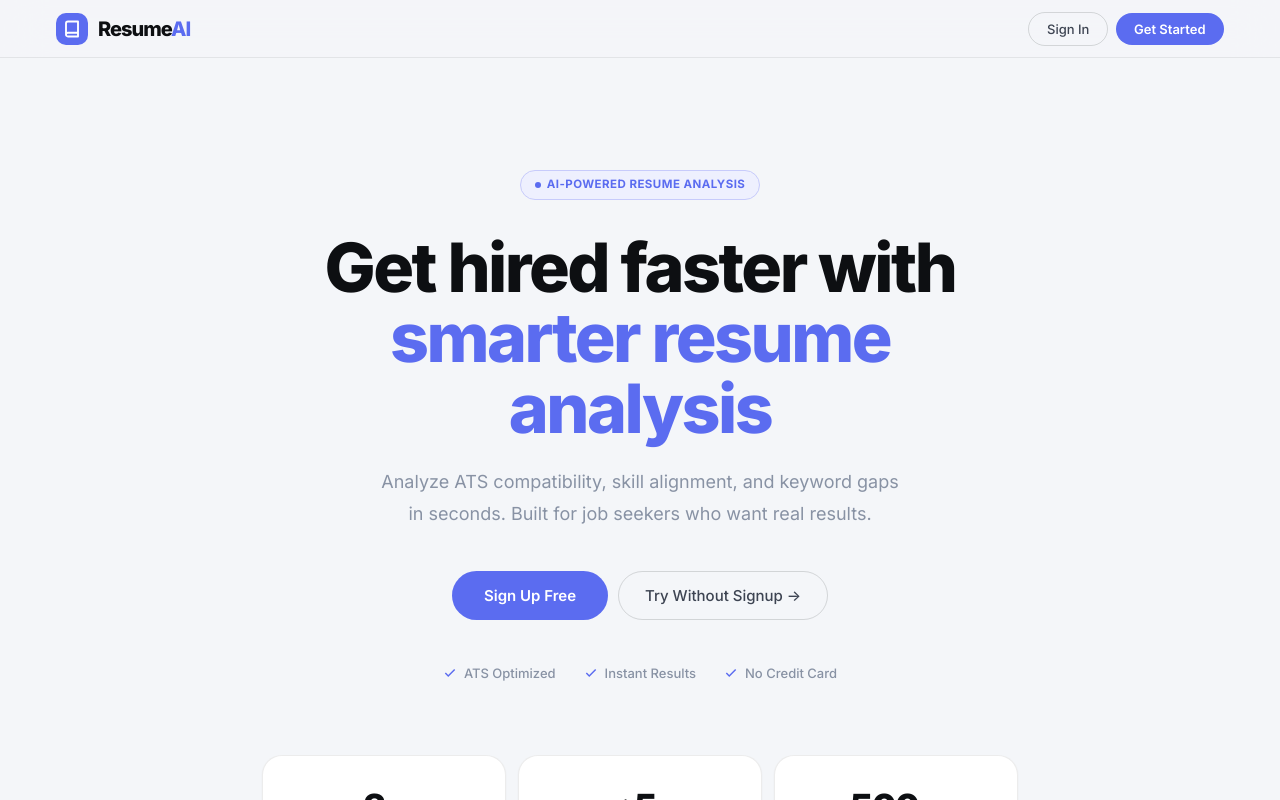
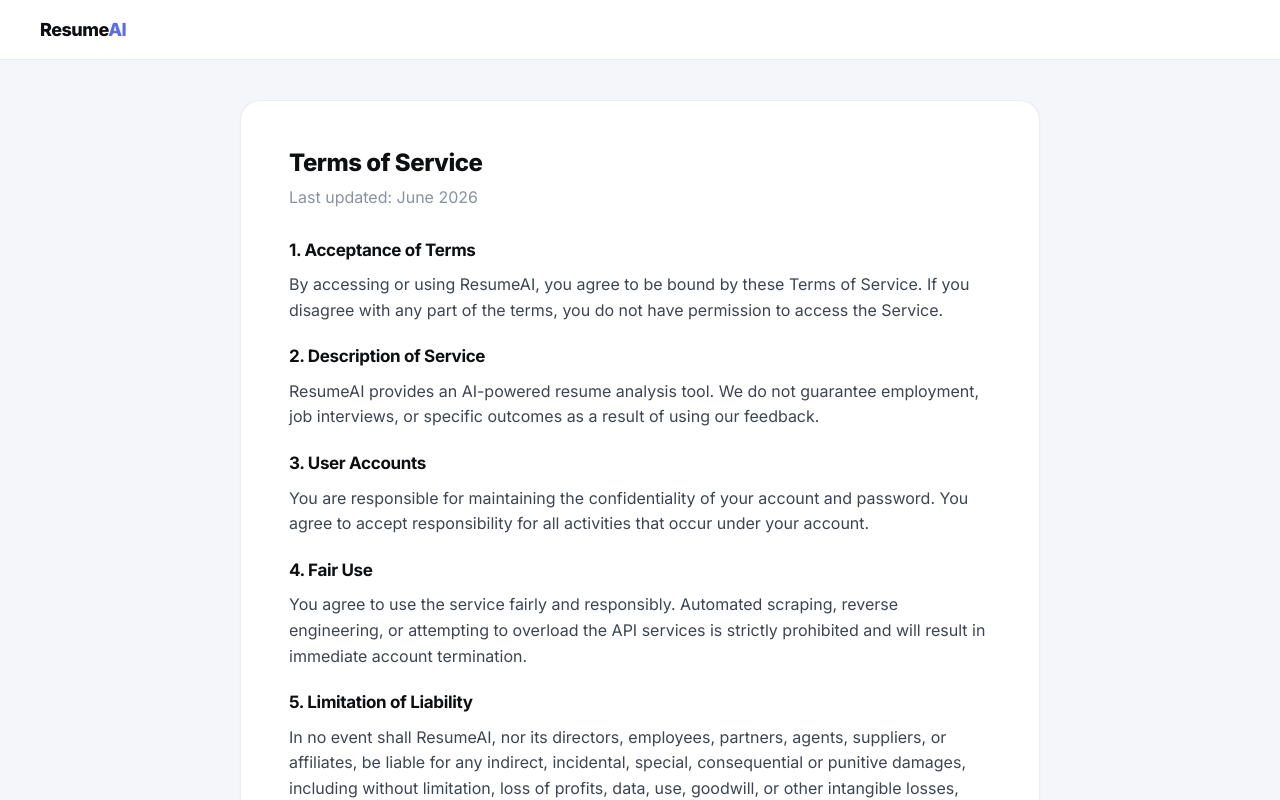
Before and after one commit to gnanesh-reddy-12/Ai-Resume-Analyzer, a React (Vite) app: page /terms in a window 1280 px wide. Before the commit this address led to /landing. Shown: the top 800 px of the page. Built offline with nearby package versions, Linux system fonts and the light colour scheme; no server answers.

Commit message:
feat: add Privacy Policy and Terms of Service pages

```diff
--- a/src/App.jsx
+++ b/src/App.jsx
@@ -14,6 +14,8 @@ import ForgotPassword from "./pages/ForgotPassword"
 import ResetPassword from "./pages/ResetPassword"
 import History from "./pages/History"
 import Profile from "./pages/Profile"
+import Privacy from "./pages/Privacy"
+import Terms from "./pages/Terms"
 
 function ProtectedRoute({ children }) {
   const { token, loading } = useAuth()
@@ -39,6 +41,8 @@ function App() {
             <Route path="/results" element={<ProtectedRoute><Results /></ProtectedRoute>} />
             <Route path="/history" element={<ProtectedRoute><History /></ProtectedRoute>} />
             <Route path="/profile" element={<ProtectedRoute><Profile /></ProtectedRoute>} />
+            <Route path="/privacy" element={<Privacy />} />
+            <Route path="/terms" element={<Terms />} />
             <Route path="*" element={<Navigate to="/landing" />} />
           </Routes>
         </ResumeProvider>
--- /dev/null
+++ b/src/pages/Privacy.jsx
@@ -0,0 +1,53 @@
+import { Link } from "react-router-dom"
+import { motion } from "framer-motion"
+
+export default function Privacy() {
+  return (
+    <div style={{ minHeight: "100vh", background: "var(--bg)", display: "flex", flexDirection: "column" }}>
+      <nav style={{ padding: "0 clamp(20px, 5vw, 40px)", height: 60, display: "flex", alignItems: "center", borderBottom: "1px solid var(--border)", background: "var(--surface)" }}>
+        <Link to="/landing" style={{ fontWeight: 800, fontSize: 18, letterSpacing: "-0.5px", textDecoration: "none", color: "var(--text-1)" }}>
+          Resume<span style={{ color: "var(--accent)" }}>AI</span>
+        </Link>
+      </nav>
+
+      <div style={{ flex: 1, padding: "40px 20px" }}>
+        <motion.div
+          initial={{ opacity: 0, y: 20 }}
+          animate={{ opacity: 1, y: 0 }}
+          className="ek-card"
+          style={{ maxWidth: 800, margin: "0 auto", padding: "clamp(32px, 6vw, 48px)" }}
+        >
+          <h1 style={{ fontSize: "var(--text-2xl)", fontWeight: 800, color: "var(--text-1)", marginBottom: 8 }}>Privacy Policy</h1>
+          <p style={{ color: "var(--text-3)", marginBottom: 32 }}>Last updated: June 2026</p>
+
+          <div style={{ display: "flex", flexDirection: "column", gap: 24, color: "var(--text-2)", lineHeight: 1.6 }}>
+            <section>
+              <h2 style={{ fontSize: "var(--text-lg)", fontWeight: 700, color: "var(--text-1)", marginBottom: 12 }}>1. Information We Collect</h2>
+              <p>When you use ResumeAI, we collect information you provide directly to us, such as your name, email address (via Google Login or standard signup), and the resume contents you upload for analysis. We also store your analysis history to provide you with past results.</p>
+            </section>
+
+            <section>
+              <h2 style={{ fontSize: "var(--text-lg)", fontWeight: 700, color: "var(--text-1)", marginBottom: 12 }}>2. How We Use Your Information</h2>
+              <p>We use the information we collect to provide, maintain, and improve our services. Specifically, your resume data is securely processed by AI models to generate personalized feedback, ATS scoring, and interview tips.</p>
+            </section>
+
+            <section>
+              <h2 style={{ fontSize: "var(--text-lg)", fontWeight: 700, color: "var(--text-1)", marginBottom: 12 }}>3. Data Security</h2>
+              <p>We take the security of your data seriously. Your information is stored securely using industry-standard databases with strict access controls. We do not sell your personal data or resume information to third parties.</p>
+            </section>
+
+            <section>
+              <h2 style={{ fontSize: "var(--text-lg)", fontWeight: 700, color: "var(--text-1)", marginBottom: 12 }}>4. Deleting Your Data</h2>
+              <p>You have full control over your data. You can permanently delete your account and all associated resume data directly from the Account Settings section of your Profile page at any time.</p>
+            </section>
+
+            <section>
+              <h2 style={{ fontSize: "var(--text-lg)", fontWeight: 700, color: "var(--text-1)", marginBottom: 12 }}>5. Contact Us</h2>
+              <p>If you have any questions about this Privacy Policy, please contact us at reddygnanesh1205@gmail.com.</p>
+            </section>
+          </div>
+        </motion.div>
+      </div>
+    </div>
+  )
+}
--- /dev/null
+++ b/src/pages/Terms.jsx
@@ -0,0 +1,53 @@
+import { Link } from "react-router-dom"
+import { motion } from "framer-motion"
+
+export default function Terms() {
+  return (
+    <div style={{ minHeight: "100vh", background: "var(--bg)", display: "flex", flexDirection: "column" }}>
+      <nav style={{ padding: "0 clamp(20px, 5vw, 40px)", height: 60, display: "flex", alignItems: "center", borderBottom: "1px solid var(--border)", background: "var(--surface)" }}>
+        <Link to="/landing" style={{ fontWeight: 800, fontSize: 18, letterSpacing: "-0.5px", textDecoration: "none", color: "var(--text-1)" }}>
+          Resume<span style={{ color: "var(--accent)" }}>AI</span>
+        </Link>
+      </nav>
+
+      <div style={{ flex: 1, padding: "40px 20px" }}>
+        <motion.div
+          initial={{ opacity: 0, y: 20 }}
+          animate={{ opacity: 1, y: 0 }}
+          className="ek-card"
+          style={{ maxWidth: 800, margin: "0 auto", padding: "clamp(32px, 6vw, 48px)" }}
+        >
+          <h1 style={{ fontSize: "var(--text-2xl)", fontWeight: 800, color: "var(--text-1)", marginBottom: 8 }}>Terms of Service</h1>
+          <p style={{ color: "var(--text-3)", marginBottom: 32 }}>Last updated: June 2026</p>
+
+          <div style={{ display: "flex", flexDirection: "column", gap: 24, color: "var(--text-2)", lineHeight: 1.6 }}>
+            <section>
+              <h2 style={{ fontSize: "var(--text-lg)", fontWeight: 700, color: "var(--text-1)", marginBottom: 12 }}>1. Acceptance of Terms</h2>
+              <p>By accessing or using ResumeAI, you agree to be bound by these Terms of Service. If you disagree with any part of the terms, you do not have permission to access the Service.</p>
+            </section>
+
+            <section>
+              <h2 style={{ fontSize: "var(--text-lg)", fontWeight: 700, color: "var(--text-1)", marginBottom: 12 }}>2. Description of Service</h2>
+              <p>ResumeAI provides an AI-powered resume analysis tool. We do not guarantee employment, job interviews, or specific outcomes as a result of using our feedback.</p>
+            </section>
+
+            <section>
+              <h2 style={{ fontSize: "var(--text-lg)", fontWeight: 700, color: "var(--text-1)", marginBottom: 12 }}>3. User Accounts</h2>
+              <p>You are responsible for maintaining the confidentiality of your account and password. You agree to accept responsibility for all activities that occur under your account.</p>
+            </section>
+
+            <section>
+              <h2 style={{ fontSize: "var(--text-lg)", fontWeight: 700, color: "var(--text-1)", marginBottom: 12 }}>4. Fair Use</h2>
+              <p>You agree to use the service fairly and responsibly. Automated scraping, reverse engineering, or attempting to overload the API services is strictly prohibited and will result in immediate account termination.</p>
+            </section>
+
+            <section>
+              <h2 style={{ fontSize: "var(--text-lg)", fontWeight: 700, color: "var(--text-1)", marginBottom: 12 }}>5. Limitation of Liability</h2>
+              <p>In no event shall ResumeAI, nor its directors, employees, partners, agents, suppliers, or affiliates, be liable for any indirect, incidental, special, consequential or punitive damages, including without limitation, loss of profits, data, use, goodwill, or other intangible losses, resulting from your access to or use of or inability to access or use the Service.</p>
+            </section>
+          </div>
+        </motion.div>
+      </div>
+    </div>
+  )
+}
```
